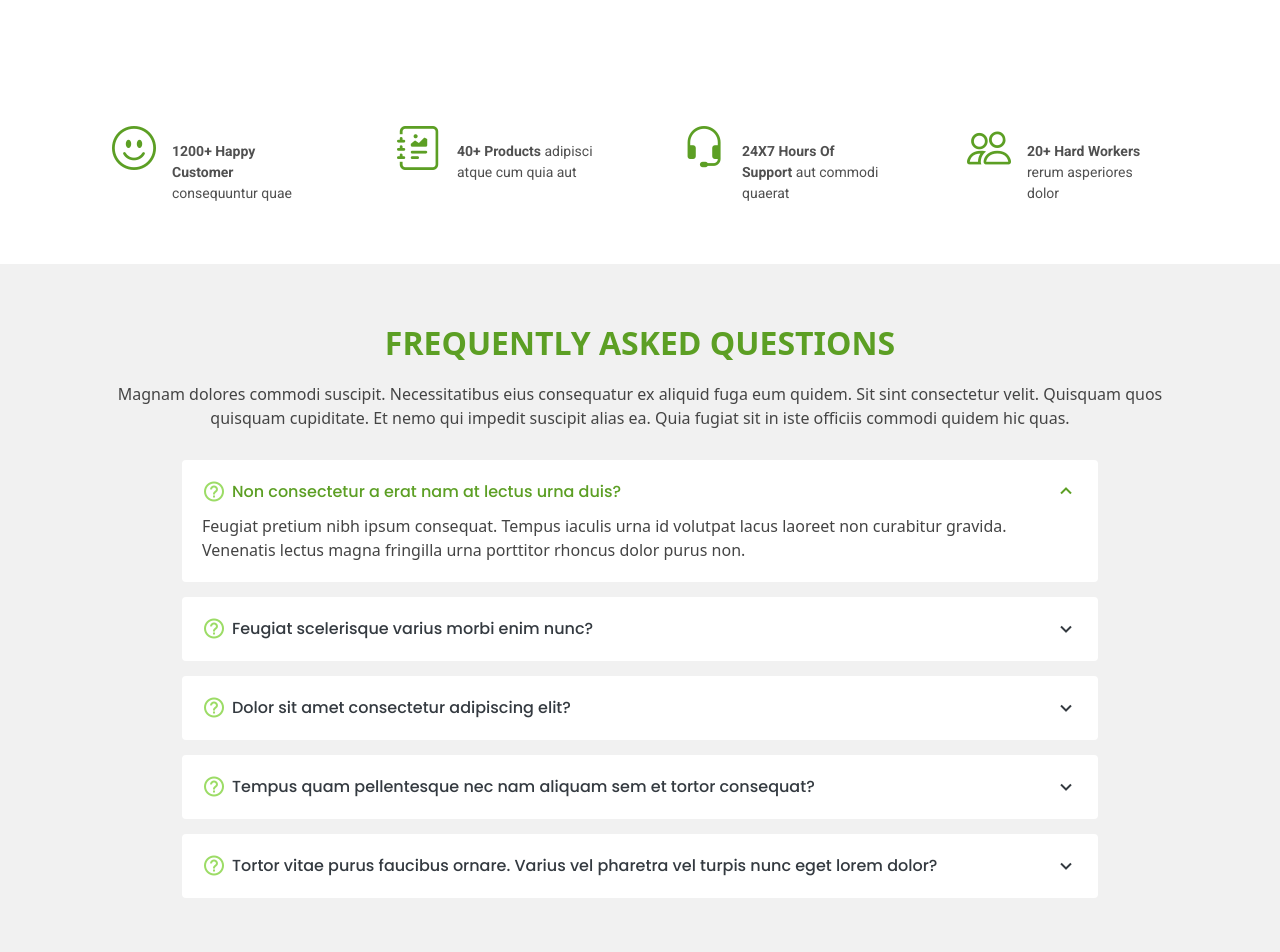
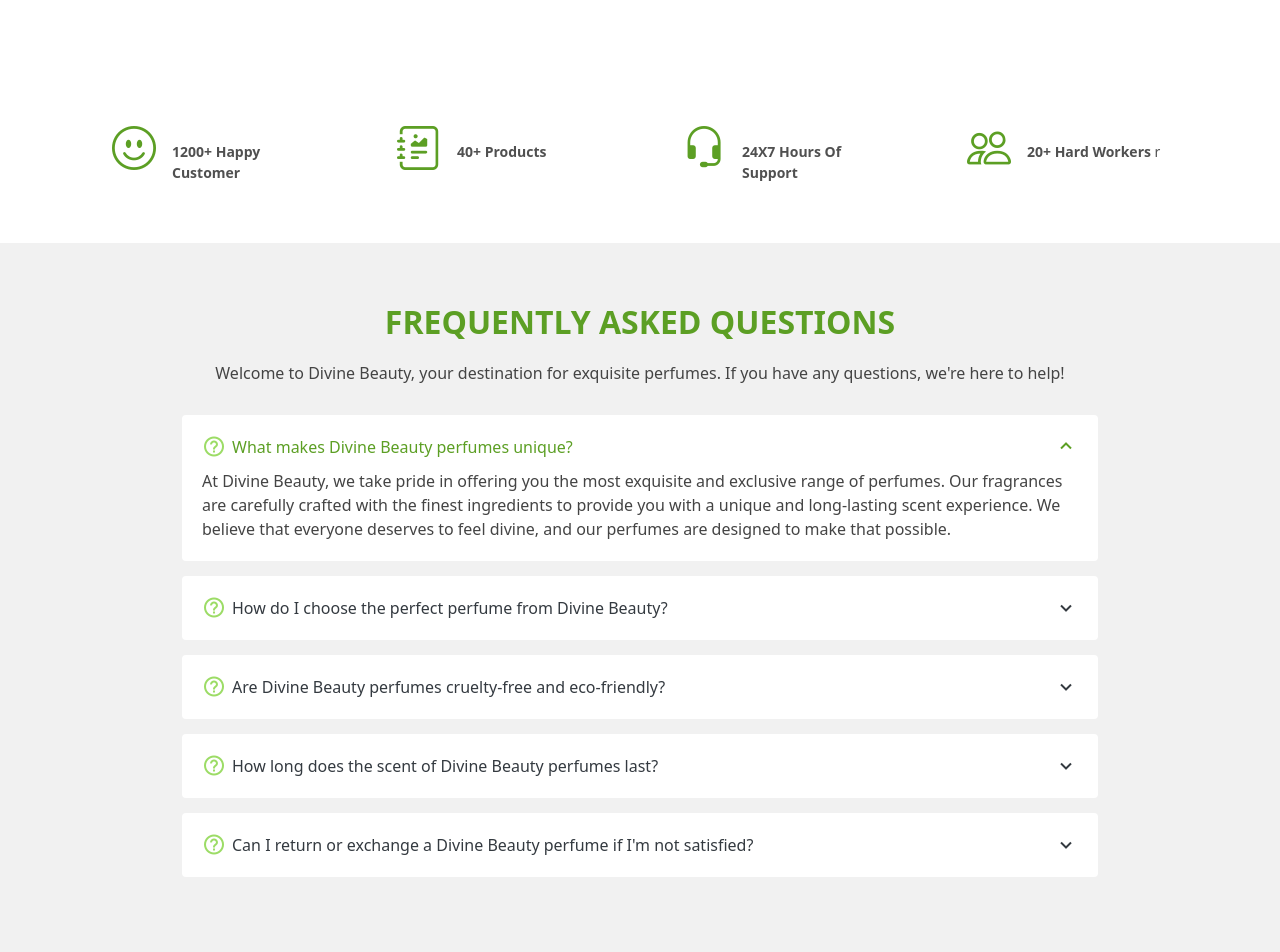
Before and after one commit to anirbansharma1996/Divine-Beauty, a React (Create React App) app in the folder frontend/: page / in a window 1280 px wide. Shown: the part 1200-2152 px from the top of the page. Built offline with nearby package versions, Linux system fonts and the light colour scheme; no server answers.

Commit message:
lorem texts removed

```diff
--- a/frontend/public/assets/css/style.css
+++ b/frontend/public/assets/css/style.css
@@ -1,10 +1,4 @@
-/**
-* Template Name: Groovin
-* Updated: Jul 27 2023 with Bootstrap v5.3.1
-* Template URL: https://bootstrapmade.com/groovin-free-bootstrap-theme/
-* Author: BootstrapMade.com
-* License: https://bootstrapmade.com/license/
-*/
+
 
 /*-----------------------------------header---------------------------
 # General
@@ -129,7 +123,7 @@
   align-items: center;
   justify-content: space-between;
   padding: 0 4px;
-  font-family: "Roboto", sans-serif;
+  font-family: system-ui, -apple-system, BlinkMacSystemFont, 'Segoe UI', Roboto, Oxygen, Ubuntu, Cantarell, 'Open Sans', 'Helvetica Neue', sans-serif;
   font-size: 14px;
   font-weight: 500;
   color: rgba(255, 255, 255, 0.7);
@@ -180,7 +174,7 @@
   border-radius: 4px;
   color: #fff;
   font-weight: 400;
-  font-family: "Poppins", sans-serif;
+  font-family: system-ui, -apple-system, BlinkMacSystemFont, 'Segoe UI', Roboto, Oxygen, Ubuntu, Cantarell, 'Open Sans', 'Helvetica Neue', sans-serif;
   border: 2px solid #5c9f24;
 }
 
@@ -522,7 +516,7 @@
 }
 
 #hero .btn-get-started {
-  font-family: "Roboto", sans-serif;
+  font-family: system-ui, -apple-system, BlinkMacSystemFont, 'Segoe UI', Roboto, Oxygen, Ubuntu, Cantarell, 'Open Sans', 'Helvetica Neue', sans-serif;
   font-weight: 400;
   font-size: 14px;
   letter-spacing: 1px;
@@ -720,7 +714,7 @@
 .counts .count-box p {
   padding: 15px 0 0 0;
   margin: 0 0 0 60px;
-  font-family: "Roboto", sans-serif;
+  font-family: system-ui, -apple-system, BlinkMacSystemFont, 'Segoe UI', Roboto, Oxygen, Ubuntu, Cantarell, 'Open Sans', 'Helvetica Neue', sans-serif;
   font-size: 14px;
   color: #505050;
 }
@@ -731,7 +725,7 @@
   margin-top: 20px;
   color: #505050;
   font-size: 15px;
-  font-family: "Poppins", sans-serif;
+  font-family: system-ui, -apple-system, BlinkMacSystemFont, 'Segoe UI', Roboto, Oxygen, Ubuntu, Cantarell, 'Open Sans', 'Helvetica Neue', sans-serif;
   transition: ease-in-out 0.3s;
 }
 
@@ -1164,7 +1158,7 @@
   font-size: 42px;
   color: #5c9f24;
   font-weight: 500;
-  font-family: "Open Sans", sans-serif;
+  font-family: system-ui, -apple-system, BlinkMacSystemFont, 'Segoe UI', Roboto, Oxygen, Ubuntu, Cantarell, 'Open Sans', 'Helvetica Neue', sans-serif;
   margin-bottom: 20px;
 }
 
@@ -1217,7 +1211,7 @@
   color: #5c9f24;
   font-size: 14px;
   font-weight: 400;
-  font-family: "Roboto", sans-serif;
+  font-family: system-ui, -apple-system, BlinkMacSystemFont, 'Segoe UI', Roboto, Oxygen, Ubuntu, Cantarell, 'Open Sans', 'Helvetica Neue', sans-serif;
   font-weight: 600;
   transition: 0.3s;
 }
@@ -1277,7 +1271,7 @@
 .faq .faq-list a {
   display: block;
   position: relative;
-  font-family: "Poppins", sans-serif;
+  font-family: system-ui, -apple-system, BlinkMacSystemFont, 'Segoe UI', Roboto, Oxygen, Ubuntu, Cantarell, 'Open Sans', 'Helvetica Neue', sans-serif;
   font-size: 16px;
   line-height: 24px;
   font-weight: 500;
@@ -1548,7 +1542,7 @@
   font-size: 14px;
   line-height: 24px;
   margin-bottom: 0;
-  font-family: "Roboto", sans-serif;
+  font-family: system-ui, -apple-system, BlinkMacSystemFont, 'Segoe UI', Roboto, Oxygen, Ubuntu, Cantarell, 'Open Sans', 'Helvetica Neue', sans-serif;
   color: #fff;
 }
 
--- a/frontend/src/App.css
+++ b/frontend/src/App.css
@@ -1,3 +1,5 @@
+
+
 #offcanvasBottom {
   height: 300px;
   background: rgba(255, 246, 246, 0.858);
--- a/frontend/src/components/Auth/user.jsx
+++ b/frontend/src/components/Auth/user.jsx
@@ -91,8 +91,8 @@
       <div className="user-container">
         <CartCard />
         {isLoading ? (
-          <div className="text-center">
-            <div className="spinner-border" role="status">
+          <div className="text-center" >
+            <div className="spinner-border" role="status" style={{margin:"5rem 0rem -5rem 5rem"}}>
               <span className="visually-hidden">Loading...</span>
             </div>
           </div>
--- a/frontend/src/components/contact.jsx
+++ b/frontend/src/components/contact.jsx
@@ -6,7 +6,7 @@
     <div className="container">
       <div className="section-title">
         <h2>Contact</h2>
-        <p>Magnam dolores commodi suscipit. Necessitatibus eius consequatur ex aliquid fuga eum quidem. Sit sint consectetur velit. Quisquam quos quisquam cupiditate. Et nemo qui impedit suscipit alias ea. Quia fugiat sit in iste officiis commodi quidem hic quas.</p>
+        <p>We'd love to hear from you! Reach out to us with your questions, comments, or inquiries.</p>
       </div>
       <div className="row contact-info">
         <div className="col-md-4">
--- a/frontend/src/components/count.jsx
+++ b/frontend/src/components/count.jsx
@@ -9,28 +9,28 @@
                   <div className="count-box">
                     <i className="bi bi-emoji-smile" />
                     <span data-purecounter-start={0} data-purecounter-end={232} data-purecounter-duration={1} className="purecounter" />
-                    <p><strong> 1200+ Happy Customer</strong> consequuntur quae</p>
+                    <p><strong> 1200+ Happy Customer</strong></p>
                   </div>
                 </div>
                 <div className="col-lg-3 col-md-6 d-md-flex align-items-md-stretch">
                   <div className="count-box">
                     <i className="bi bi-journal-richtext" />
                     <span data-purecounter-start={0} data-purecounter-end={521} data-purecounter-duration={1} className="purecounter" />
-                    <p><strong>40+ Products</strong> adipisci atque cum quia aut</p>
+                    <p><strong>40+ Products</strong> </p>
                   </div>
                 </div>
                 <div className="col-lg-3 col-md-6 d-md-flex align-items-md-stretch">
                   <div className="count-box">
                     <i className="bi bi-headset" />
                     <span data-purecounter-start={0} data-purecounter-end={1463} data-purecounter-duration={1} className="purecounter" />
-                    <p><strong>24X7 Hours Of Support</strong> aut commodi quaerat</p>
+                    <p><strong>24X7 Hours Of Support</strong></p>
                   </div>
                 </div>
                 <div className="col-lg-3 col-md-6 d-md-flex align-items-md-stretch">
                   <div className="count-box">
                     <i className="bi bi-people" />
                     <span data-purecounter-start={0} data-purecounter-end={15} data-purecounter-duration={1} className="purecounter" />
-                    <p><strong>20+ Hard Workers</strong> rerum asperiores dolor</p>
+                    <p><strong>20+ Hard Workers</strong> r</p>
                   </div>
                 </div>
               </div>
--- a/frontend/src/components/faq.jsx
+++ b/frontend/src/components/faq.jsx
@@ -1,4 +1,4 @@
-import React from 'react'
+import React from 'react';
 
 export const Faq = () => {
   return (
@@ -6,47 +6,137 @@
       <div className="container">
         <div className="section-title">
           <h2>Frequently Asked Questions</h2>
-                <p>Magnam dolores commodi suscipit. Necessitatibus eius consequatur ex aliquid fuga eum quidem. Sit sint consectetur velit. Quisquam quos quisquam cupiditate. Et nemo qui impedit suscipit alias ea. Quia fugiat sit in iste officiis commodi quidem hic quas.</p>
+          <p>Welcome to Divine Beauty, your destination for exquisite perfumes. If you have any questions, we're here to help!</p>
         </div>
         <div className="faq-list">
           <ul>
             <li data-aos="fade-up">
-                    <i className="bx bx-help-circle icon-help" /> <a data-bs-toggle="collapse" className="collapse" data-bs-target="#faq-list-1">Non consectetur a erat nam at lectus urna duis? <i className="bx bx-chevron-down icon-show" /><i className="bx bx-chevron-up icon-close" /></a>
-                    <div id="faq-list-1" className="collapse show" data-bs-parent=".faq-list">
+              <i className="bx bx-help-circle icon-help" />{' '}
+              <a
+                data-bs-toggle="collapse"
+                className="collapse"
+                data-bs-target="#faq-list-1"
+              >
+                What makes Divine Beauty perfumes unique?{' '}
+                <i className="bx bx-chevron-down icon-show" />
+                <i className="bx bx-chevron-up icon-close" />
+              </a>
+              <div
+                id="faq-list-1"
+                className="collapse show"
+                data-bs-parent=".faq-list"
+              >
                 <p>
-                        Feugiat pretium nibh ipsum consequat. Tempus iaculis urna id volutpat lacus laoreet non curabitur gravida. Venenatis lectus magna fringilla urna porttitor rhoncus dolor purus non.
+                  At Divine Beauty, we take pride in offering you the most
+                  exquisite and exclusive range of perfumes. Our fragrances are
+                  carefully crafted with the finest ingredients to provide you
+                  with a unique and long-lasting scent experience. We believe
+                  that everyone deserves to feel divine, and our perfumes are
+                  designed to make that possible.
                 </p>
               </div>
             </li>
             <li data-aos="fade-up" data-aos-delay={100}>
-                    <i className="bx bx-help-circle icon-help" /> <a data-bs-toggle="collapse" data-bs-target="#faq-list-2" className="collapsed">Feugiat scelerisque varius morbi enim nunc? <i className="bx bx-chevron-down icon-show" /><i className="bx bx-chevron-up icon-close" /></a>
-                    <div id="faq-list-2" className="collapse" data-bs-parent=".faq-list">
+              <i className="bx bx-help-circle icon-help" />{' '}
+              <a
+                data-bs-toggle="collapse"
+                data-bs-target="#faq-list-2"
+                className="collapsed"
+              >
+                How do I choose the perfect perfume from Divine Beauty?{' '}
+                <i className="bx bx-chevron-down icon-show" />
+                <i className="bx bx-chevron-up icon-close" />
+              </a>
+              <div
+                id="faq-list-2"
+                className="collapse"
+                data-bs-parent=".faq-list"
+              >
                 <p>
-                        Dolor sit amet consectetur adipiscing elit pellentesque habitant morbi. Id interdum velit laoreet id donec ultrices. Fringilla phasellus faucibus scelerisque eleifend donec pretium. Est pellentesque elit ullamcorper dignissim. Mauris ultrices eros in cursus turpis massa tincidunt dui.
+                  We understand that selecting the right fragrance can be
+                  overwhelming. To help you make the best choice, we offer a
+                  fragrance quiz on our website. Simply answer a few questions,
+                  and we'll recommend perfumes that match your preferences and
+                  personality. You can also visit our physical store to sample
+                  our scents and receive personalized assistance from our
+                  experts.
                 </p>
               </div>
             </li>
             <li data-aos="fade-up" data-aos-delay={200}>
-                    <i className="bx bx-help-circle icon-help" /> <a data-bs-toggle="collapse" data-bs-target="#faq-list-3" className="collapsed">Dolor sit amet consectetur adipiscing elit? <i className="bx bx-chevron-down icon-show" /><i className="bx bx-chevron-up icon-close" /></a>
-                    <div id="faq-list-3" className="collapse" data-bs-parent=".faq-list">
+              <i className="bx bx-help-circle icon-help" />{' '}
+              <a
+                data-bs-toggle="collapse"
+                data-bs-target="#faq-list-3"
+                className="collapsed"
+              >
+                Are Divine Beauty perfumes cruelty-free and eco-friendly?{' '}
+                <i className="bx bx-chevron-down icon-show" />
+                <i className="bx bx-chevron-up icon-close" />
+              </a>
+              <div
+                id="faq-list-3"
+                className="collapse"
+                data-bs-parent=".faq-list"
+              >
                 <p>
-                        Eleifend mi in nulla posuere sollicitudin aliquam ultrices sagittis orci. Faucibus pulvinar elementum integer enim. Sem nulla pharetra diam sit amet nisl suscipit. Rutrum tellus pellentesque eu tincidunt. Lectus urna duis convallis convallis tellus. Urna molestie at elementum eu facilisis sed odio morbi quis
+                  Absolutely! Divine Beauty is committed to ethical and
+                  sustainable practices. Our perfumes are cruelty-free, and we
+                  prioritize environmentally responsible sourcing and
+                  packaging. We believe in making the world more beautiful in
+                  every way.
                 </p>
               </div>
             </li>
             <li data-aos="fade-up" data-aos-delay={300}>
-                    <i className="bx bx-help-circle icon-help" /> <a data-bs-toggle="collapse" data-bs-target="#faq-list-4" className="collapsed">Tempus quam pellentesque nec nam aliquam sem et tortor consequat? <i className="bx bx-chevron-down icon-show" /><i className="bx bx-chevron-up icon-close" /></a>
-                    <div id="faq-list-4" className="collapse" data-bs-parent=".faq-list">
+              <i className="bx bx-help-circle icon-help" />{' '}
+              <a
+                data-bs-toggle="collapse"
+                data-bs-target="#faq-list-4"
+                className="collapsed"
+              >
+                How long does the scent of Divine Beauty perfumes last?{' '}
+                <i className="bx bx-chevron-down icon-show" />
+                <i className="bx bx-chevron-up icon-close" />
+              </a>
+              <div
+                id="faq-list-4"
+                className="collapse"
+                data-bs-parent=".faq-list"
+              >
                 <p>
-                        Molestie a iaculis at erat pellentesque adipiscing commodo. Dignissim suspendisse in est ante in. Nunc vel risus commodo viverra maecenas accumsan. Sit amet nisl suscipit adipiscing bibendum est. Purus gravida quis blandit turpis cursus in.
+                  Our perfumes are known for their long-lasting scent. The
+                  duration varies depending on factors like the specific
+                  fragrance and your body chemistry. On average, you can expect
+                  the scent to last anywhere from 6 to 8 hours. To enhance
+                  longevity, we recommend applying the perfume to pulse points
+                  and using matching body products from our collection.
                 </p>
               </div>
             </li>
             <li data-aos="fade-up" data-aos-delay={400}>
-                    <i className="bx bx-help-circle icon-help" /> <a data-bs-toggle="collapse" data-bs-target="#faq-list-5" className="collapsed">Tortor vitae purus faucibus ornare. Varius vel pharetra vel turpis nunc eget lorem dolor? <i className="bx bx-chevron-down icon-show" /><i className="bx bx-chevron-up icon-close" /></a>
-                    <div id="faq-list-5" className="collapse" data-bs-parent=".faq-list">
+              <i className="bx bx-help-circle icon-help" />{' '}
+              <a
+                data-bs-toggle="collapse"
+                data-bs-target="#faq-list-5"
+                className="collapsed"
+              >
+                Can I return or exchange a Divine Beauty perfume if I'm not satisfied?{' '}
+                <i className="bx bx-chevron-down icon-show" />
+                <i className="bx bx-chevron-up icon-close" />
+              </a>
+              <div
+                id="faq-list-5"
+                className="collapse"
+                data-bs-parent=".faq-list"
+              >
                 <p>
-                        Laoreet sit amet cursus sit amet dictum sit amet justo. Mauris vitae ultricies leo integer malesuada nunc vel. Tincidunt eget nullam non nisi est sit amet. Turpis nunc eget lorem dolor sed. Ut venenatis tellus in metus vulputate eu scelerisque.
+                  We want you to be delighted with your Divine Beauty purchase.
+                  If, for any reason, you are not satisfied with your perfume,
+                  you can return it within 30 days of purchase for a full refund
+                  or exchange. Please check our{' '}
+                  <a href="/return-policy">return policy</a> for more details
+                  and instructions on how to initiate a return.
                 </p>
               </div>
             </li>
@@ -54,5 +144,5 @@
         </div>
       </div>
     </section>
-  )
-}
+  );
+};
--- a/frontend/src/components/membership.jsx
+++ b/frontend/src/components/membership.jsx
@@ -1,24 +1,24 @@
-import React from 'react'
+import React from 'react';
 
 export const Membership = () => {
   return (
-    <section id="pricing" className="pricing" style={{marginTop:'25px'}}>
+    <section id="pricing" className="pricing" style={{ marginTop: '25px' }}>
       <div className="container">
         <div className="section-title">
           <h2>Pricing</h2>
-        <p>Magnam dolores commodi suscipit. Necessitatibus eius consequatur ex aliquid fuga eum quidem. Sit sint consectetur velit. Quisquam quos quisquam cupiditate. Et nemo qui impedit suscipit alias ea. Quia fugiat sit in iste officiis commodi quidem hic quas.</p>
+          <p>Choose the membership plan that suits your needs. Our prices start from INR 500 and go up to INR 2000 per year.</p>
         </div>
         <div className="row">
           <div className="col-lg-4 col-md-6">
             <div className="box">
-            <h3>Free</h3>
-            <h4><sup>$</sup>0<span> / month</span></h4>
+              <h3>Basic</h3>
+              <h4><sup>₹</sup>500<span> / year</span></h4>
               <ul>
-              <li>Aida dere</li>
-              <li>Nec feugiat nisl</li>
-              <li>Nulla at volutpat dola</li>
-              <li className="na">Pharetra massa</li>
-              <li className="na">Massa ultricies mi</li>
+                <li>Access to our exclusive perfume collection</li>
+                <li>Monthly fragrance newsletter</li>
+                <li>Limited-time discounts on select scents</li>
+                <li className="na">Personalized fragrance recommendations</li>
+                <li className="na">Invitations to VIP perfume events</li>
               </ul>
               <div className="btn-wrap">
                 <a href="#" className="btn-buy">Buy Now</a>
@@ -27,14 +27,14 @@
           </div>
           <div className="col-lg-4 col-md-6 mt-4 mt-md-0">
             <div className="box recommended">
-            <h3>Business</h3>
-            <h4><sup>$</sup>19<span> / month</span></h4>
+              <h3>Premium</h3>
+              <h4><sup>₹</sup>1000<span> / year</span></h4>
               <ul>
-              <li>Aida dere</li>
-              <li>Nec feugiat nisl</li>
-              <li>Nulla at volutpat dola</li>
-              <li>Pharetra massa</li>
-              <li className="na">Massa ultricies mi</li>
+                <li>Access to our entire perfume collection</li>
+                <li>Monthly fragrance newsletter with insider tips</li>
+                <li>Exclusive discounts on all scents</li>
+                <li>Personalized fragrance recommendations</li>
+                <li className="na">Invitations to VIP perfume events</li>
               </ul>
               <div className="btn-wrap">
                 <a href="#" className="btn-buy">Buy Now</a>
@@ -43,14 +43,14 @@
           </div>
           <div className="col-lg-4 col-md-6 mt-4 mt-lg-0">
             <div className="box">
-            <h3>Developer</h3>
-            <h4><sup>$</sup>29<span> / month</span></h4>
+              <h3>Enterprise</h3>
+              <h4><sup>₹</sup>2000<span> / year</span></h4>
               <ul>
-              <li>Aida dere</li>
-              <li>Nec feugiat nisl</li>
-              <li>Nulla at volutpat dola</li>
-              <li>Pharetra massa</li>
-              <li>Massa ultricies mi</li>
+                <li>Access to our entire perfume collection</li>
+                <li>Monthly fragrance newsletter with expert insights</li>
+                <li>Significant discounts on all scents</li>
+                <li>Personalized fragrance consultations</li>
+                <li>Priority access to VIP perfume events</li>
               </ul>
               <div className="btn-wrap">
                 <a href="#" className="btn-buy">Buy Now</a>
@@ -60,5 +60,5 @@
         </div>
       </div>
     </section>
-  )
-}
+  );
+};
```
Also changed, not shown: frontend/src/components/Product/products.jsx (+58 -12 lines). Lines whose indentation alone changed are shown as unchanged.
